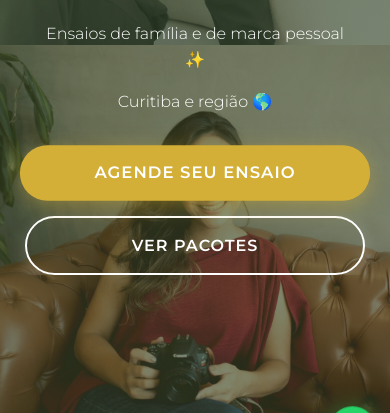
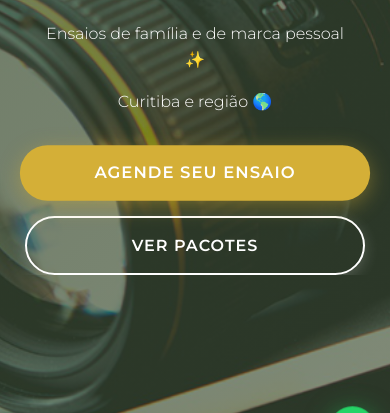
Before and after one commit to corpsolutionsdev/corp-amanda-caobianco, a plain HTML site: page index.html in a window 390 px wide. Shown: the part 377-790 px from the top of the page. Drawn offline with nearby package versions, Linux system fonts and the light colour scheme.

Commit message:
:lipstick: feat: restore camera background.webp

```diff
--- a/src/css/style.css
+++ b/src/css/style.css
@@ -231,22 +231,9 @@ h1, h2, h3, h4, h5, h6 {
     position: absolute;
     top: 0;
     left: 0;
-    width: 50%;
+    width: 100%;
     height: 100%;
-    background: url('../img/background-01.webp');
-    background-size: cover;
-    background-position: center 10%;
-    z-index: 0;
-}
-
-.hero::after {
-    content: '';
-    position: absolute;
-    top: 0;
-    right: 0;
-    width: 50%;
-    height: 100%;
-    background: url('../img/background-02.webp');
+    background: url('../img/background.webp');
     background-size: cover;
     background-position: center;
     z-index: 0;
@@ -1219,20 +1206,11 @@ h1, h2, h3, h4, h5, h6 {
 
     .hero::before {
         width: 100%;
-        height: 50%;
-        bottom: 50%;
+        height: 100%;
         top: 0;
         left: 0;
         right: auto;
-    }
-
-    .hero::after {
-        width: 100%;
-        height: 50%;
-        top: 50%;
-        bottom: 0;
-        left: 0;
-        right: auto;
+        bottom: auto;
     }
 
     .hero-content {
```
Also changed, not shown: src/img/background-01.webp (deleted), src/img/background-02.webp (deleted), src/img/background.webp (added).
